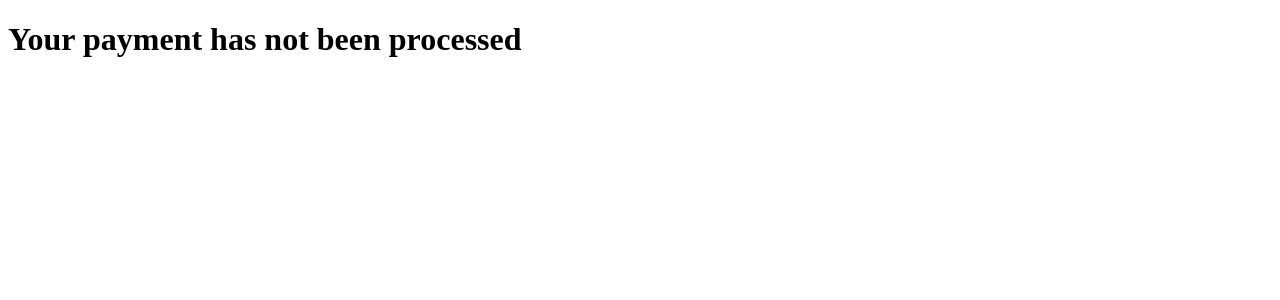
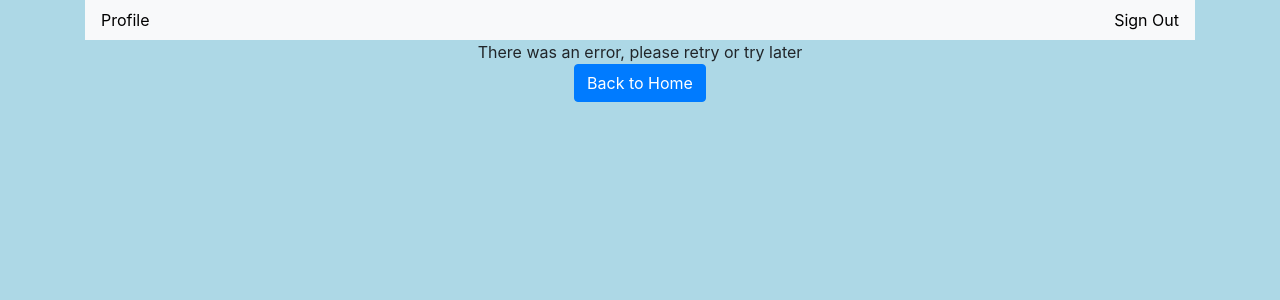
Before and after one commit to alexisjvaldes/UBeer, a Django app: page /payment/canceled/ in a window 1280 px wide. Shown: the top 300 px of the page. Run offline with Django 3.2, Linux system fonts and the light colour scheme; parts of the project's set-up code (start-up, migrations or seed data) failed here and were passed over; some libraries are stand-ins or nearby versions.

Commit message:
Payment works!!! to try it go to http://127.0.0.1:8000/payment/process/ a test account is vito@businesssource.net:workwork merged with Connor branch

```diff
--- a/UBeer/urls.py
+++ b/UBeer/urls.py
@@ -21,14 +21,13 @@ from django.conf.urls import url, include
 urlpatterns = [
     path('paypal/', include('paypal.standard.ipn.urls')),
     path('payment/process/', views.payment_process, name='process'),
-    path('payment/done/', views.payment_done,name='done'),
+    path('payment/done/', views.payment_done, name='done'),
     path('payment/canceled/', views.payment_canceled, name='canceled'),
     path('login/', views.login),
     path('signup/', views.signup),
-    path('riderHome/', views.rider_home),
+    path('riderHome/', views.rider_home, name='riderHome'),
     path('establishmentHome/', views.establishment_home),
-    path('checkout/', views.checkout),
-    path('confirm/', views.confirm),
+    path('confirm/', views.confirm, name='confirm'),
     path('logout/', views.logout_view),
     path('admin/', admin.site.urls),
 ]
--- a/UBeer/views.py
+++ b/UBeer/views.py
@@ -9,13 +9,13 @@ from paypal.standard.forms import PayPalPaymentsForm
 @csrf_exempt
 def payment_done(request):
     # What to do after a successful payment
-    return render(request, 'payment/done.html')
+    return render(request, 'rider/confirm.html', {'message': "Your order was successfully submitted"})
 
 
 @csrf_exempt
 def payment_canceled(request):
     # What to do after a unsuccessful payment
-    return render(request, 'payment/canceled.html')
+    return render(request, 'rider/confirm.html', {'message': "There was an error, please retry or try later"})
 
 def payment_process(request):
     # Host of the web page, need if we want to save transactions on DB
@@ -127,32 +127,38 @@ def rider_home(request):
         ],
     }
 
-    user = request.user
+    if request.method == 'POST':
+        user = request.user
+        amount = request.POST.get('amount','')
+        if not user.is_authenticated:
+            return HttpResponseRedirect('/login')
+        HOST = "http://b1c9f666.ngrok.io"
+        args = {}
+        # What you want the button to do.
+        paypal_dict = {
+            "business": "false.namebad-facilitator@gmail.com",
+            # The total amount to charge the user
+            "amount": amount,
+            # Name of the product, this will appear on the invoice
+            "item_name": "tab",
+            "notify_url": 'http://{}{}'.format(HOST, reverse('paypal-ipn')),
+            "return": HOST + "/payment/done/",
+            "cancel_return": 'http://{}{}'.format(HOST, reverse('canceled')),
+        }
+        # Create the instance.
+        form = PayPalPaymentsForm(initial=paypal_dict)
+        args['form'] = form
+        return render(request, "rider/checkout.html", {'amount': amount,'form': form})
 
-    if not user.is_authenticated:
-        return HttpResponseRedirect('/login')
-    elif user.groups.filter(name='establishment').exists():
-        return HttpResponseRedirect('/establishmentHome')
+    else:
+        user = request.user
 
-    return render(request, "rider/rider_home.html", context)
+        if not user.is_authenticated:
+            return HttpResponseRedirect('/login')
+        elif user.groups.filter(name='establishment').exists():
+            return HttpResponseRedirect('/establishmentHome')
 
-
-def checkout(request):
-    context = {
-        'data': {},
-        'errors': [],
-    }
-
-    # establishments = Establishments.objects.all()
-    # context['establishments'] = establishments
-
-    user = request.user
-
-    if not user.is_authenticated:
-        return HttpResponseRedirect('/login')
-
-    return render(request, "rider/checkout.html", context)
-
+        return render(request, "rider/rider_home.html", context)
 
 def confirm(request):
     context = {
--- a/templates/rider/checkout.html
+++ b/templates/rider/checkout.html
@@ -21,8 +21,9 @@
         </div>
 
         <div class="col-12 text-center">
-            <span style="margin-right: 15px">Min Tab: $$$</span>
-            <button class="btn btn-primary" style="margin-left: 15px" onclick="location.href='../confirm'">Call Ride</button>
+            <span style="margin-right: 15px">Min Tab: {{ amount }}</span>
+            {{ form.render }}
+{#            <button class="btn btn-primary" style="margin-left: 15px" onclick="location.href='../confirm'">Call Ride</button>#}
         </div>
     </div>
 
--- a/templates/rider/confirm.html
+++ b/templates/rider/confirm.html
@@ -9,10 +9,10 @@
     </nav>
     <div class="row">
         <div class="col-12 text-center">
-            <h2>Order Placed</h2>
+            {{ message }}
         </div>
         <div class="col-12 text-center">
-            <button class="btn btn-primary" onclick="location.href='../riderHome'">Back to Home</button>
+            <button class="btn btn-primary" onclick="location.href='../../riderHome'">Back to Home</button>
         </div>
     </div>
 </div>
```
Also changed, not shown: templates/rider/rider_home.html (+4 -3 lines).
